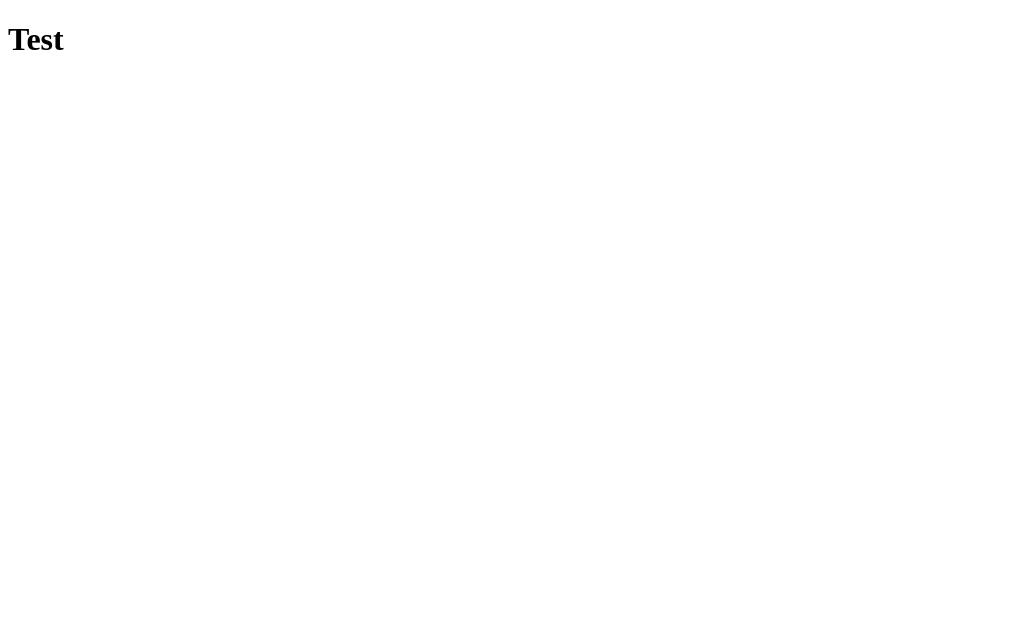
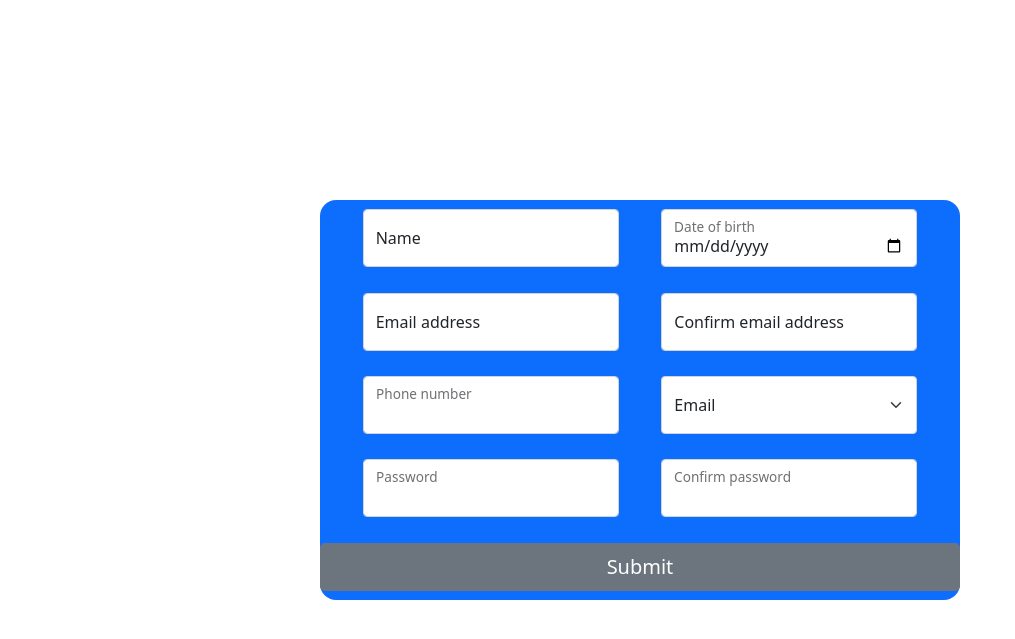
Before and after one commit to William-Lavoie/BrokerX, a Django app: page / in a window 1280 px wide. Before the commit the part shown is almost empty. Shown: the top 639 px of the page, without its empty margins (0-1015 px from the left). Run offline with Django 5.2, Linux system fonts and the light colour scheme.

Commit message:
UI - basic template for login form

```diff
--- /dev/null
+++ b/brokerX/broker/static/login.css
@@ -0,0 +1,3 @@
+form .form-floating{
+    width: 40%;
+}
--- a/brokerX/broker/templates/login.html
+++ b/brokerX/broker/templates/login.html
@@ -1,11 +1,65 @@
+{% load static %}
 <!DOCTYPE html>
 <html lang="en">
 <head>
     <meta charset="UTF-8">
     <meta name="viewport" content="width=device-width, initial-scale=1.0">
+    <link href="https://cdn.jsdelivr.net/npm/bootstrap@5.0.2/dist/css/bootstrap.min.css" rel="stylesheet" integrity="sha384-EVSTQN3/azprG1Anm3QDgpJLIm9Nao0Yz1ztcQTwFspd3yD65VohhpuuCOmLASjC" crossorigin="anonymous">
+    <link rel="stylesheet"  href="{% static 'login.css' %}">
     <title>Document</title>
 </head>
 <body>
-    <h1>Test</h1>
+    <form style="border-radius: 1rem;" class="d-flex flex-column bg-primary w-50 h-50 position-absolute top-50 start-50 translate-middle justify-content-evenly">
+        <div class="d-flex justify-content-evenly">
+            <div class="form-floating mb-3">
+                <input type="text" class="form-control" id="name" placeholder="John Smith" required>
+                <label for="name">Name</label>
+            </div>
+
+            <div class="form-floating mb-3">
+                <input type="date" class="form-control" id="birth-date" required>
+                <label for="birth-date">Date of birth</label>
+            </div>
+        </div>
+
+        <div class="d-flex justify-content-evenly">
+            <div class="form-floating mb-3">
+                <input type="email" class="form-control" id="email" placeholder="name@example.com" required>
+                <label for="email">Email address</label>
+            </div>
+
+            <div class="form-floating mb-3">
+                <input type="email" class="form-control" id="confirm-email" placeholder="name@example.com" required>
+                <label for="confirm-email">Confirm email address</label>
+            </div>
+        </div>
+
+        <div class="d-flex justify-content-evenly">
+            <div class="form-floating mb-3">
+                <input type="tel" class="form-control" id="phone" pattern="[0-9]{3}-[0-9]{3}-[0-9]{4}" required>
+                <label for="phone">Phone number</label>
+            </div>
+
+            <select class="form-select form-floating mb-3" aria-label="Preferred communication method" required>
+                <option selected value="1">Email</option>
+                <option value="2">SMS</option>
+            </select>
+
+        </div>
+
+        <div class="d-flex justify-content-evenly">
+            <div class="form-floating mb-3">
+                <input type="password" class="form-control" id="password" required>
+                <label for="password">Password</label>
+            </div>
+
+            <div class="form-floating mb-3">
+                <input type="password" class="form-control" id="confirm-password" required>
+                <label for="confirm-password">Confirm password</label>
+            </div>
+        </div>
+
+        <button type="submit" class="btn btn-secondary btn-lg">Submit</button>
+    </form>
 </body>
 </html>
--- a/brokerX/brokerX/settings.py
+++ b/brokerX/brokerX/settings.py
@@ -37,6 +37,7 @@ INSTALLED_APPS = [
     'django.contrib.sessions',
     'django.contrib.messages',
     'django.contrib.staticfiles',
+    'broker',
 ]
 
 MIDDLEWARE = [
@@ -116,7 +117,7 @@ USE_TZ = True
 # https://docs.djangoproject.com/en/5.1/howto/static-files/
 
 STATIC_URL = 'static/'
-
+STATIC_ROOT = BASE_DIR / "staticfiles"
 # Default primary key field type
 # https://docs.djangoproject.com/en/5.1/ref/settings/#default-auto-field
 
```
Also changed, not shown: 1 other file.
